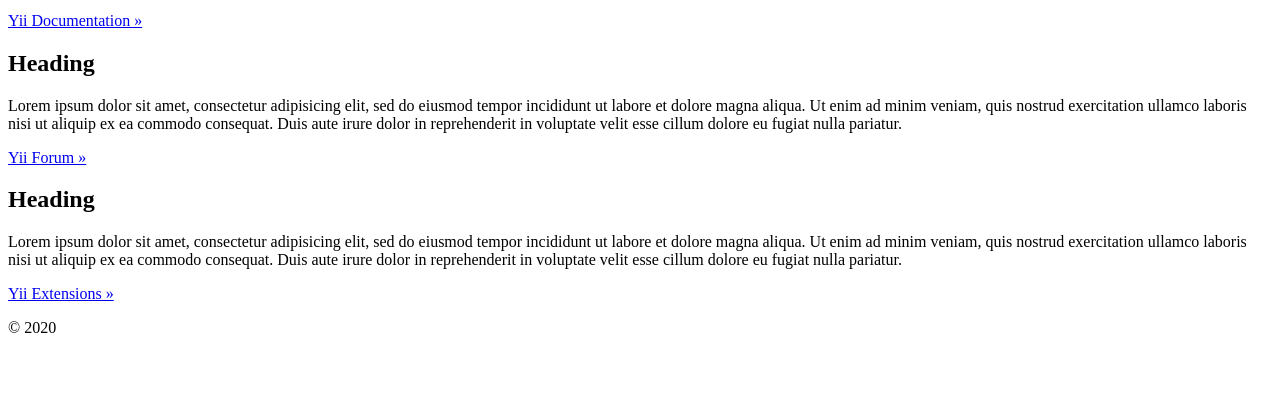
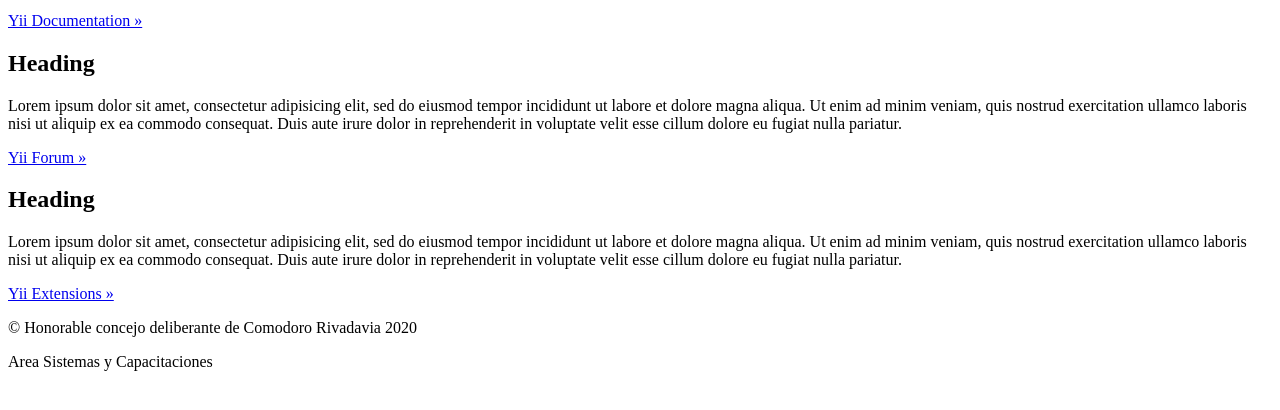
Before and after one commit to 7gary7/prueba, a Yii app: template backend/views/site/index.php in a window 1280 px wide. Shown: the part 239-649 px from the top of the page. Run offline with PHP 8.4 and a stand-in for Yii, Linux system fonts and the light colour scheme; the template is opened without the code that fills it, so the values that code supplies are empty; some libraries are stand-ins or nearby versions.

Commit message:
Modificación del pie de pagina (footer)

```diff
--- a/backend/views/layouts/main.php
+++ b/backend/views/layouts/main.php
@@ -68,9 +68,9 @@ AppAsset::register($this);
 
 <footer class="footer">
     <div class="container">
-        <p class="pull-left">&copy; <?= Html::encode(Yii::$app->name) ?> <?= date('Y') ?></p>
+        <p class="pull-left">&copy; <?= Html::encode("Honorable concejo deliberante de Comodoro Rivadavia") ?> <?= date('Y') ?></p>
 
-        <p class="pull-right"><?= Yii::powered() ?></p>
+        <p class="pull-right"><?="Area Sistemas y Capacitaciones"?></p>
     </div>
 </footer>
 
```
